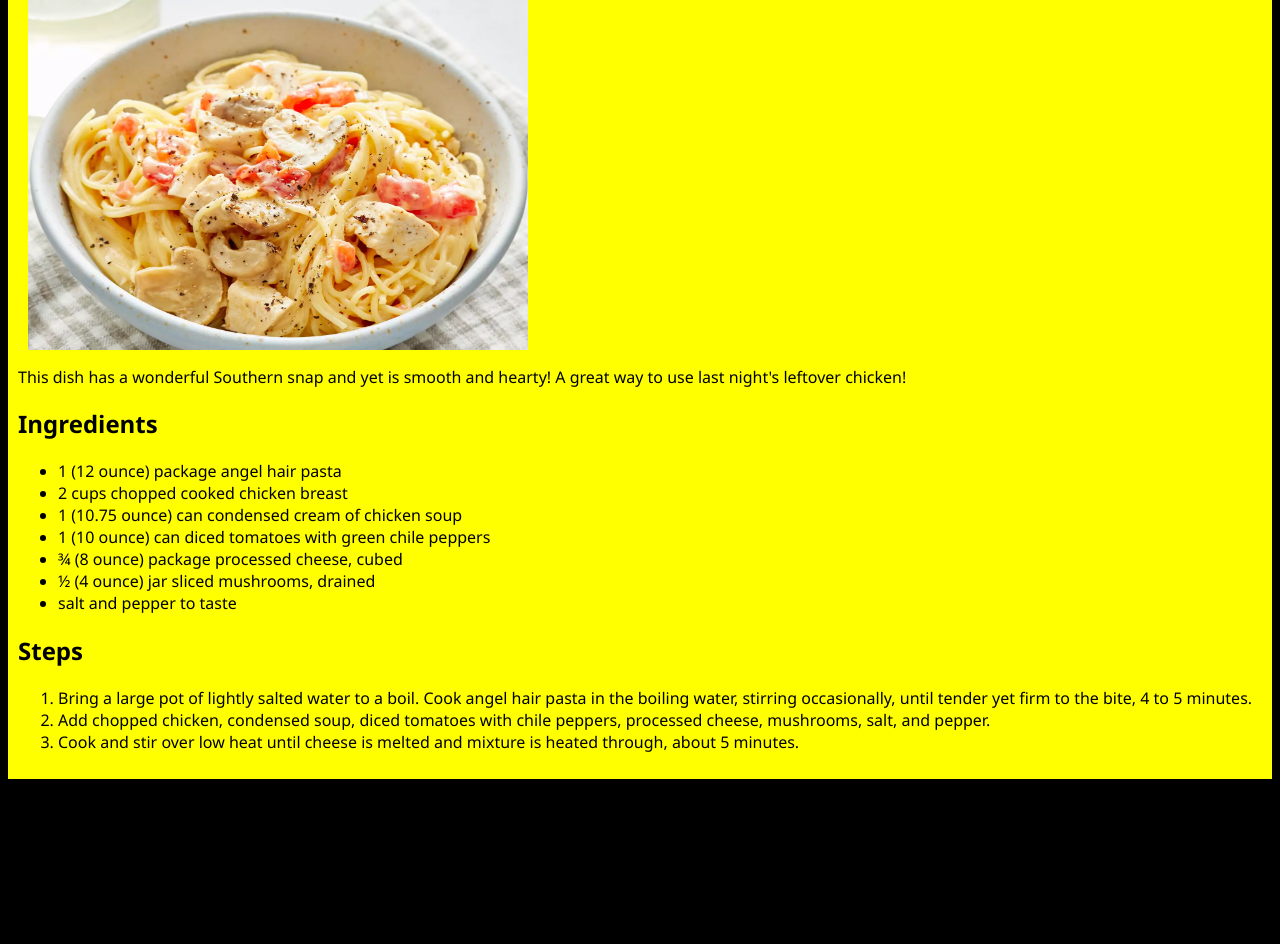
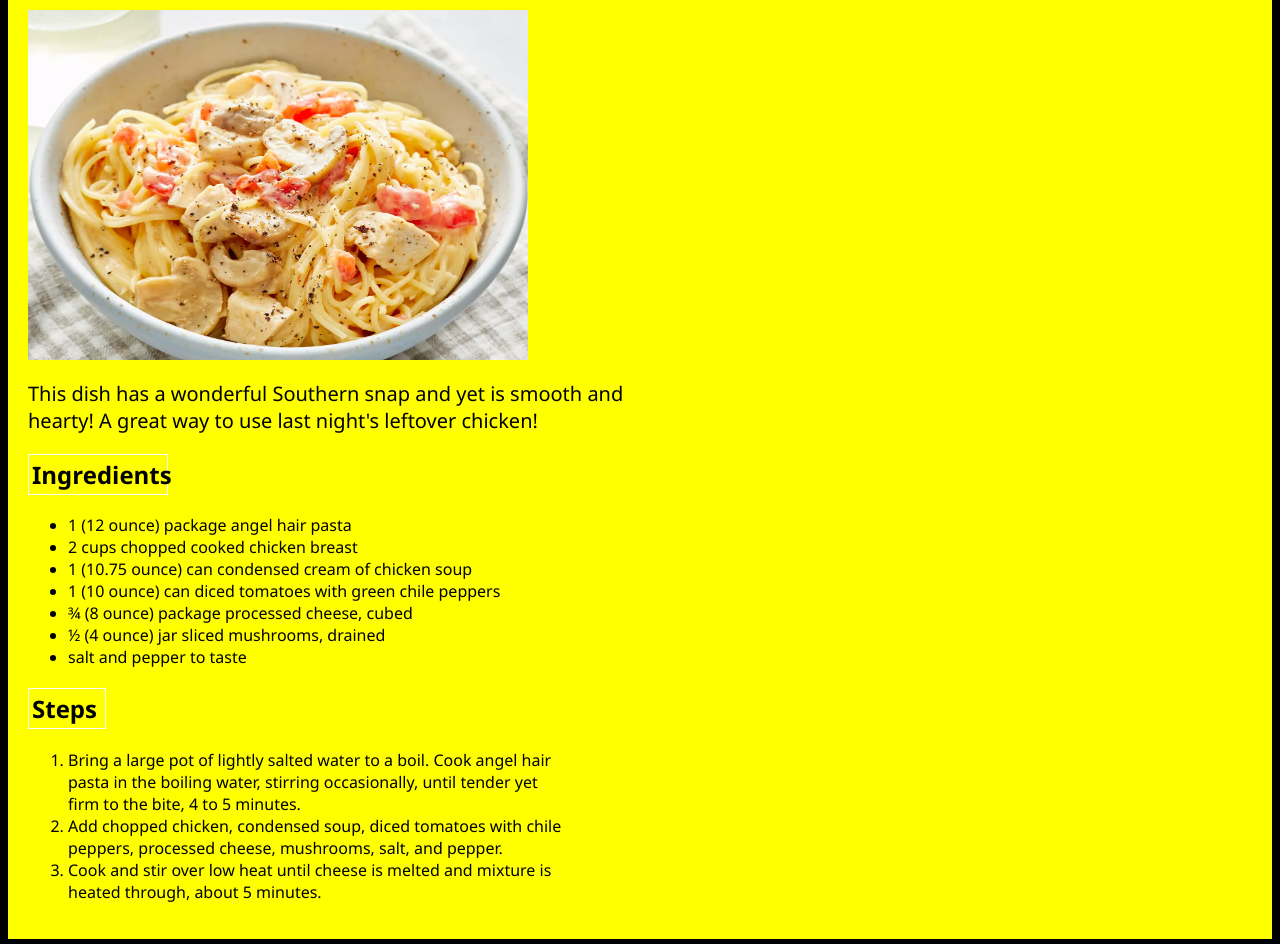
Before and after one commit to Aftab-Abro/odin-recipes, a plain HTML site: page recipes/chicken-spaghetti.html in a window 1280 px wide. Shown: the part 222-1166 px from the top of the page. Before the commit the page ends 1011 px from the top, so only its background shows below. Drawn offline with Linux system fonts and the light colour scheme.

Commit message:
Sytle classes ingred,steps,step-container and p in chick-spagh.html

```diff
--- a/css/chicken-spaghetti.css
+++ b/css/chicken-spaghetti.css
@@ -6,19 +6,39 @@ body{
 .main-box{
     background-color: yellow;
     margin: 10px auto;
-    padding: 10px;
+    padding: 20px;
 }
 .title{
     font-size: 50px;
     border: 1px solid white;
     width: 445px;
     padding: 5px;
-    margin-left: 10px;
+    /* margin-left: 10px; */
     margin-bottom: 20px;
 }
 img{
     width: 500px ;
     height: 350px;
     display: block;
-    margin: 5px 10px;
+    margin: 5px 0;
 }
+
+p{
+    font-size: 20px;
+    width: 600px;
+    /* margin-left: 10px; */
+}
+.ingred{
+    border: 1px solid white;
+    /* display: inline-block; */
+    width: 132px;
+    padding: 3px;
+}
+.steps{
+    border: 1px solid white;
+    width: 70px;
+    padding: 3px;
+}
+.steps-container{
+    width: 500px;
+}
```
